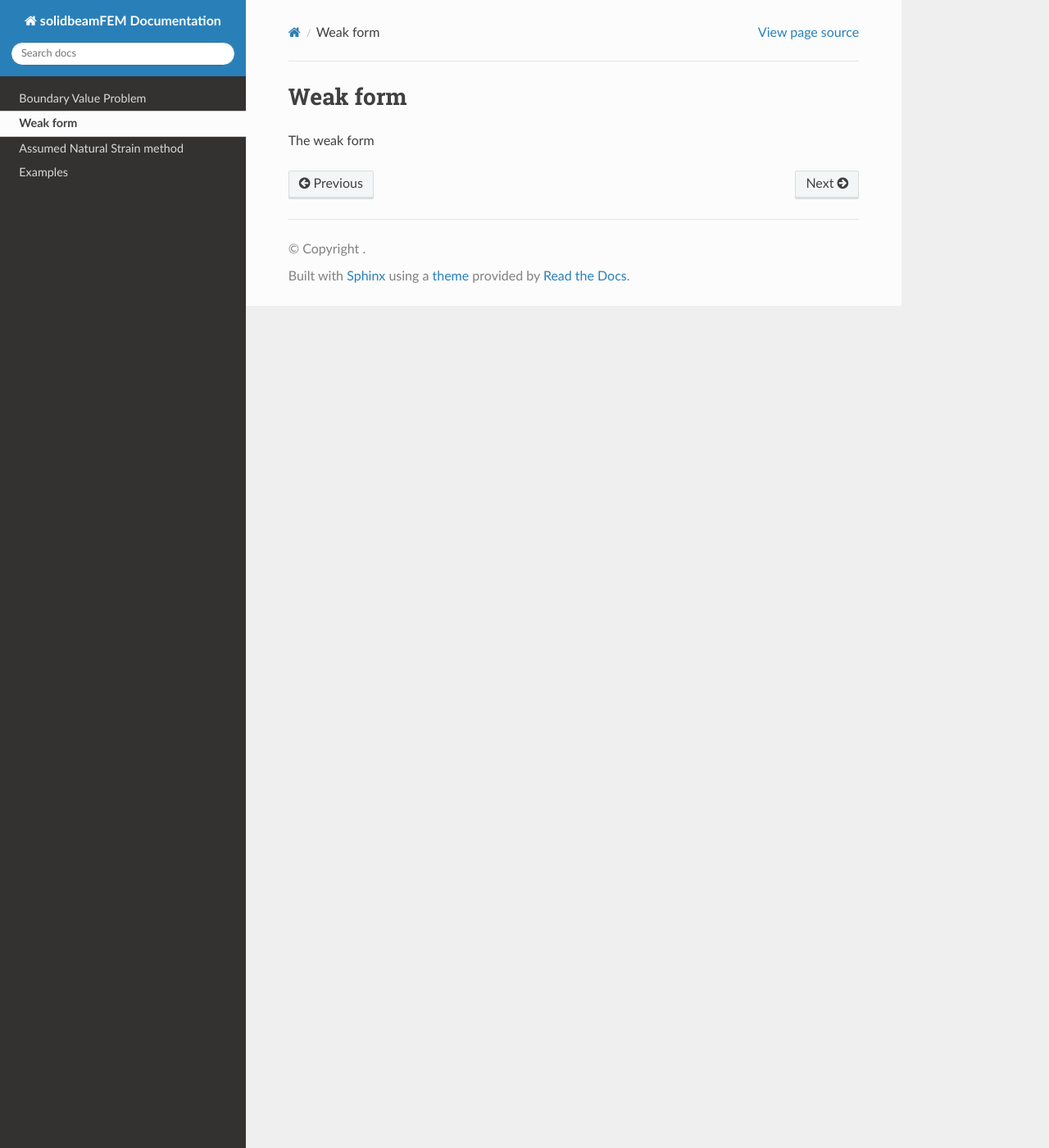
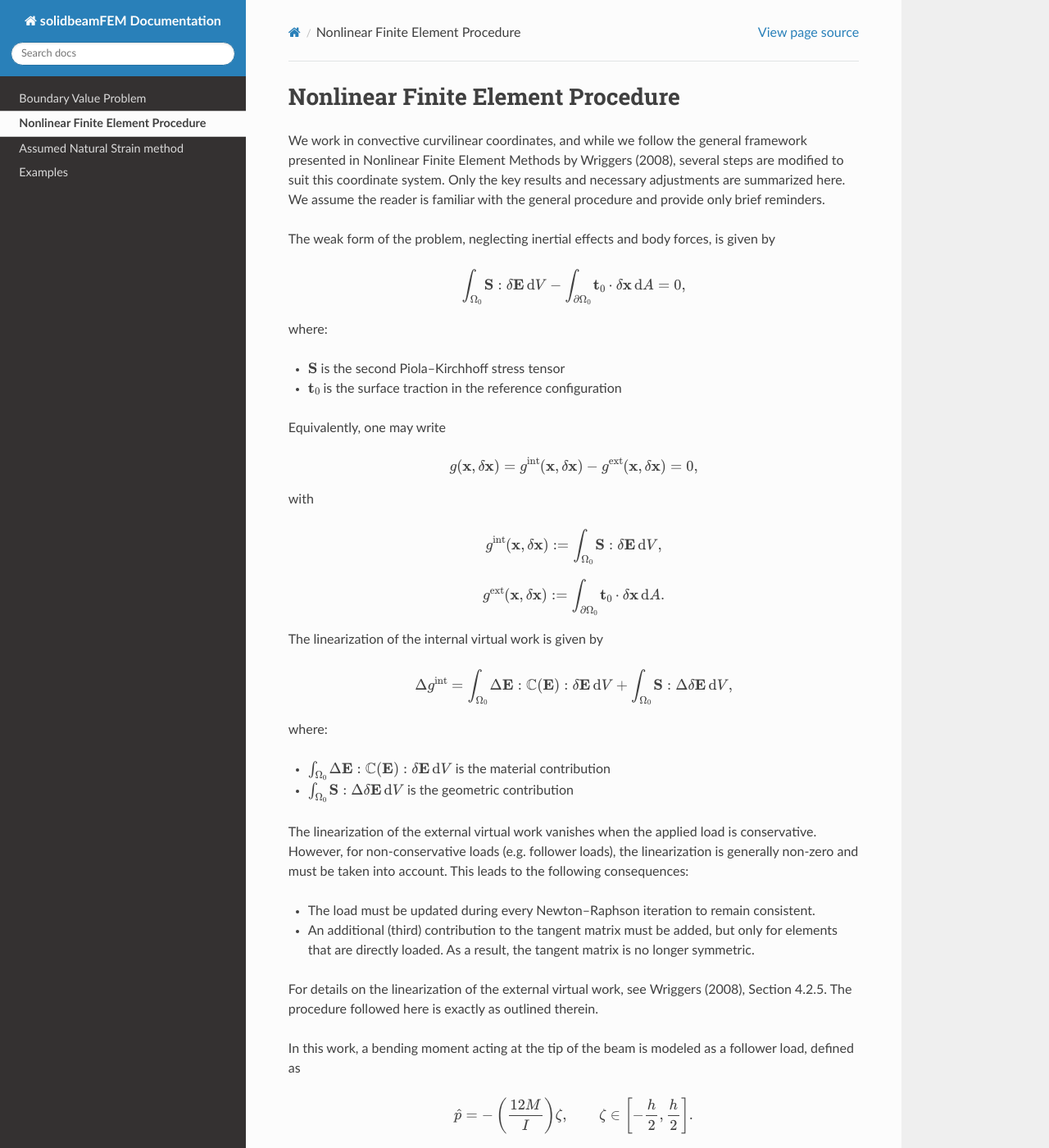
Before and after one commit to jaafaralaswad/solidbeamfem, a Sphinx documentation site: the page built from docs/source/nfem.rst, in a window 1280 px wide and 1400 px high. Shown: the whole window at 82% size. Built offline with Sphinx 7.4.7 and the Read the Docs theme 3.1.0, drawn with Linux system fonts in a browser that asks for light colours; some of the changed text lies outside the part shown.

Commit message:
update docs

```diff
--- a/docs/source/nfem.rst
+++ b/docs/source/nfem.rst
@@ -1,4 +1,102 @@
-Weak form
+Nonlinear Finite Element Procedure
 =========
 
-The weak form
+We work in convective curvilinear coordinates, and while we follow the
+general framework presented in Nonlinear Finite Element Methods by
+Wriggers (2008), several steps are modified to suit this coordinate system.
+Only the key results and necessary adjustments are summarized here.
+We assume the reader is familiar with the general procedure and provide
+only brief reminders.
+
+The weak form of the problem, neglecting inertial effects and body
+forces, is given by
+
+.. math::
+
+   \int_{\Omega_0} \mathbf{S} : \delta \mathbf{E} \, \mathrm{d}V
+   -
+   \int_{\partial \Omega_0} \mathbf{t}_0 \cdot \delta \mathbf{x} \, \mathrm{d}A
+   = 0,
+
+where:
+
+- :math:`\mathbf{S}` is the second Piola–Kirchhoff stress tensor
+- :math:`\mathbf{t}_0` is the surface traction in the reference configuration
+
+Equivalently, one may write
+
+.. math::
+
+   g(\mathbf{x}, \delta \mathbf{x})
+   =
+   g^{\mathrm{int}}(\mathbf{x}, \delta \mathbf{x})
+   -
+   g^{\mathrm{ext}}(\mathbf{x}, \delta \mathbf{x})
+   = 0,
+
+with
+
+.. math::
+
+   g^{\mathrm{int}}(\mathbf{x}, \delta \mathbf{x})
+   :=
+   \int_{\Omega_0} \mathbf{S} : \delta \mathbf{E} \, \mathrm{d}V,
+
+.. math::
+
+   g^{\mathrm{ext}}(\mathbf{x}, \delta \mathbf{x})
+   :=
+   \int_{\partial \Omega_0} \mathbf{t}_0 \cdot \delta \mathbf{x} \, \mathrm{d}A.
+
+The linearization of the internal virtual work is given by
+
+.. math::
+
+   \Delta g^{\mathrm{int}}
+   =
+   \int_{\Omega_0}
+   \Delta \mathbf{E} : \mathbb{C}(\mathbf{E}) : \delta \mathbf{E} \, \mathrm{d}V
+   +
+   \int_{\Omega_0}
+   \mathbf{S} : \Delta \delta \mathbf{E} \, \mathrm{d}V,
+
+where:
+
+- :math:`\int_{\Omega_0} \Delta \mathbf{E} : \mathbb{C}(\mathbf{E}) : \delta \mathbf{E} \, \mathrm{d}V`
+  is the material contribution
+- :math:`\int_{\Omega_0} \mathbf{S} : \Delta \delta \mathbf{E} \, \mathrm{d}V`
+  is the geometric contribution
+
+The linearization of the external virtual work vanishes when the applied
+load is conservative. However, for non-conservative loads (e.g. follower
+loads), the linearization is generally non-zero and must be taken into account.
+This leads to the following consequences:
+
+- The load must be updated during every Newton–Raphson iteration
+  to remain consistent.
+- An additional (third) contribution to the tangent matrix must be added,
+  but only for elements that are directly loaded. As a result, the tangent
+  matrix is no longer symmetric.
+
+For details on the linearization of the external virtual work, see
+Wriggers (2008), Section 4.2.5. The procedure followed here is exactly as
+outlined therein.
+
+In this work, a bending moment acting at the tip of the beam is modeled
+as a follower load, defined as
+
+.. math::
+
+   \hat{p}
+   =
+   -
+   \left(
+      \frac{12 M}{I}
+   \right)
+   \zeta,
+   \qquad
+   \zeta \in \left[ -\frac{h}{2}, \frac{h}{2} \right].
+
+The load is applied as a first Piola–Kirchhoff stress tensor, meaning that
+it is defined over the undeformed area. The magnitude of the load remains
+constant, while its direction changes with deformation.
```
Also changed, not shown: 1 other file.
